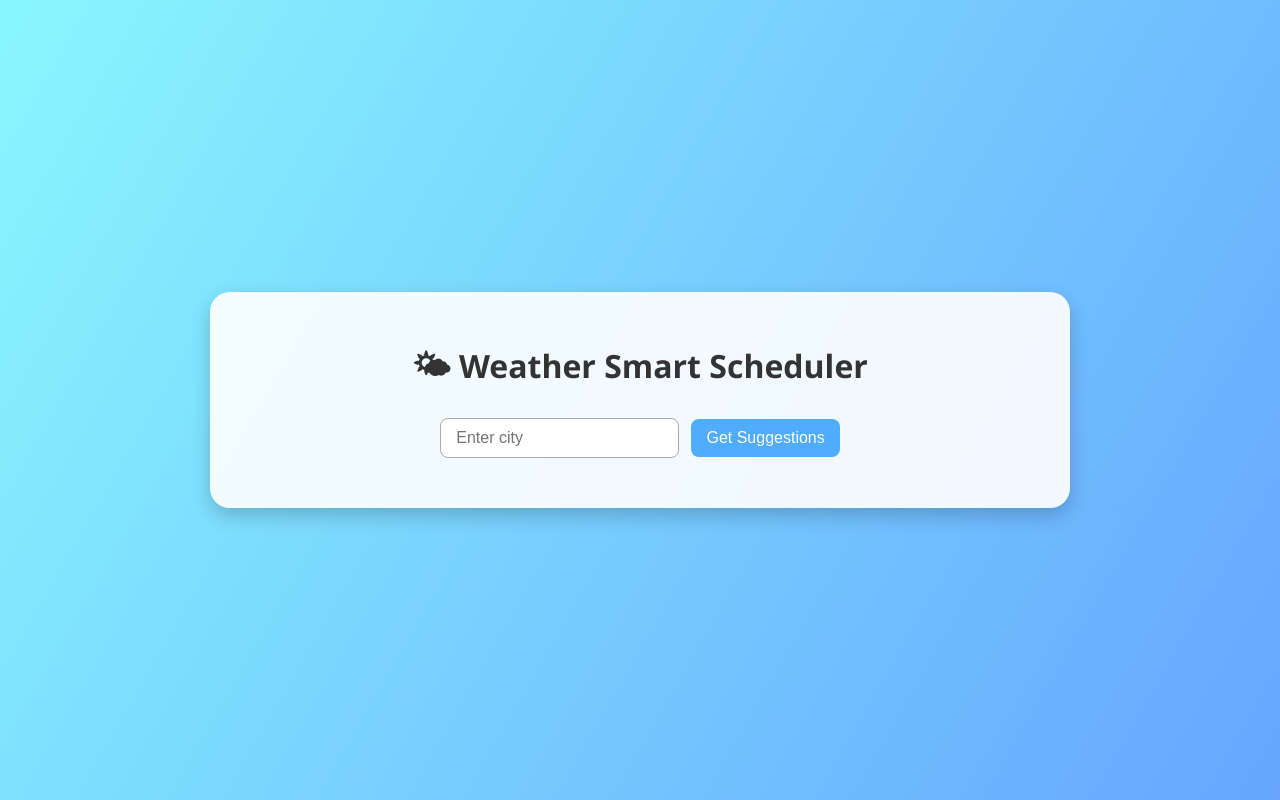
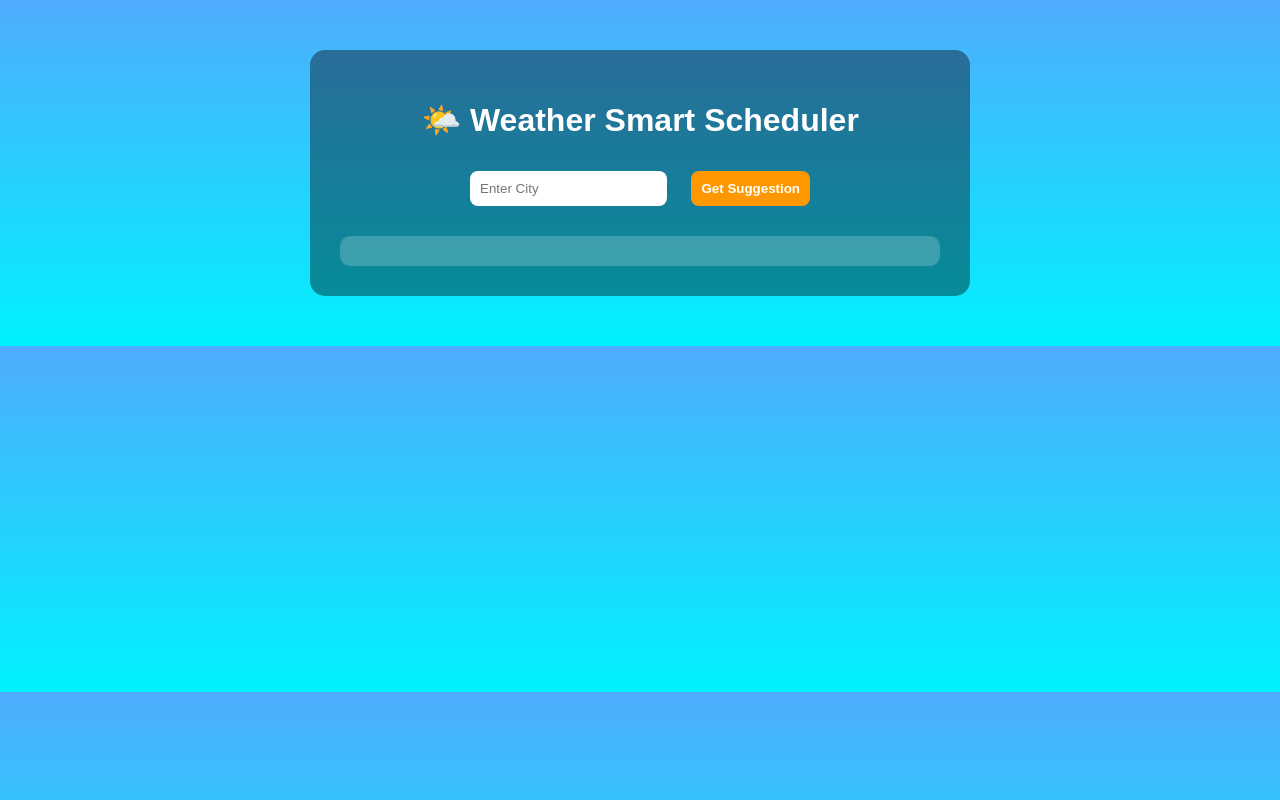
Before and after one commit to Aarya0310/weather-smart-scheduler, a Flask app: page / in a window 1280 px wide. Run offline with Flask 3, Linux system fonts and the light colour scheme.

Commit message:
index.html

```diff
--- a/templates/index.html
+++ b/templates/index.html
@@ -1,140 +1,92 @@
 <!DOCTYPE html>
 <html lang="en">
 <head>
-  <meta charset="UTF-8" />
-  <meta name="viewport" content="width=device-width, initial-scale=1.0" />
+    <meta charset="UTF-8">
+    <meta name="viewport" content="width=device-width, initial-scale=1.0">
     <title>Weather Smart Scheduler</title>
     <style>
         body {
-      font-family: "Segoe UI", Tahoma, Geneva, Verdana, sans-serif;
+            font-family: Arial, sans-serif;
+            background: linear-gradient(to bottom, #4facfe, #00f2fe);
+            color: white;
             margin: 0;
             padding: 0;
-      background: linear-gradient(120deg, #89f7fe, #66a6ff);
-      min-height: 100vh;
-      display: flex;
-      justify-content: center;
-      align-items: center;
-      overflow-x: hidden;
-      animation: bgmove 15s infinite alternate ease-in-out;
-    }
-
-    @keyframes bgmove {
-      from { background-position: left; }
-      to { background-position: right; }
-    }
-
-    .container {
-      background: rgba(255, 255, 255, 0.9);
-      border-radius: 20px;
-      padding: 30px;
-      max-width: 800px;
-      width: 90%;
-      text-align: center;
-      box-shadow: 0 8px 20px rgba(0,0,0,0.2);
-    }
-
-    h1 {
-      margin-bottom: 20px;
-      color: #333;
-      font-size: 2rem;
-    }
-
-    input, button {
-      padding: 10px 15px;
-      font-size: 1rem;
-      border-radius: 8px;
-      border: 1px solid #aaa;
-      outline: none;
-    }
-
-    button {
-      background: #4facfe;
-      color: white;
-      border: none;
-      margin-left: 8px;
-      cursor: pointer;
-      transition: background 0.3s;
-    }
-
-    button:hover {
-      background: #00c6ff;
-    }
-
-    #output {
-      margin-top: 20px;
             text-align: center;
         }
-
-    .card-container {
-      display: flex;
-      gap: 15px;
-      margin-top: 15px;
-      justify-content: center;
-      flex-wrap: wrap;
+        .container {
+            max-width: 600px;
+            margin: 50px auto;
+            background: rgba(0,0,0,0.4);
+            padding: 30px;
+            border-radius: 15px;
         }
-
-    .card {
-      background: white;
-      border-radius: 12px;
-      padding: 15px 20px;
-      box-shadow: 0px 4px 10px rgba(0,0,0,0.15);
-      flex: 1;
-      min-width: 150px;
-      max-width: 220px;
-      transition: transform 0.25s ease, background 0.3s;
+        input, button {
+            padding: 10px;
+            margin: 10px;
+            border-radius: 8px;
+            border: none;
+        }
+        button {
+            background: #ff9800;
+            color: white;
+            font-weight: bold;
             cursor: pointer;
         }
-
-    .card:hover {
-      transform: scale(1.07);
-      background: #f7faff;
+        button:hover {
+            background: #e68900;
+        }
+        #result {
+            margin-top: 20px;
+            padding: 15px;
+            background: rgba(255,255,255,0.2);
+            border-radius: 10px;
         }
     </style>
 </head>
 <body>
     <div class="container">
-    <h1>🌤 Weather Smart Scheduler</h1>
-    <div>
-      <input type="text" id="city" placeholder="Enter city" />
-      <button onclick="getSuggestion()">Get Suggestions</button>
-    </div>
-    <div id="output"></div>
+        <h1>🌤️ Weather Smart Scheduler</h1>
+        <form id="weatherForm">
+            <input type="text" id="city" name="city" placeholder="Enter City" required>
+            <button type="submit">Get Suggestion</button>
+        </form>
+        <div id="result"></div>
     </div>
 
     <script>
-    async function getSuggestion() {
-      const city = document.getElementById("city").value;
-      if (!city) {
-        alert("Please enter a city!");
-        return;
-      }
+        document.getElementById("weatherForm").addEventListener("submit", async function(e) {
+            e.preventDefault();
 
-      const output = document.getElementById("output");
-      output.innerHTML = "<p>Loading...</p>";
+            let city = document.getElementById("city").value;
+
+            let formData = new FormData();
+            formData.append("city", city);
 
             try {
-        const response = await fetch(`/suggest?city=${city}`);
-        const data = await response.json();
+                let response = await fetch("/get_suggestions", {
+                    method: "POST",
+                    body: formData
+                });
 
-        let cards = data.suggestions.map(s => `
-          <div class="card" onclick="alert('You chose: ${s}')">
-            <p>${s}</p>
-          </div>
-        `).join("");
+                let data = await response.json();
 
-        output.innerHTML = `
-          <h2>${data.city}</h2>
-          <p><strong>Weather:</strong> ${data.weather}</p>
-          <p><strong>Temperature:</strong> ${data.temperature} °C</p>
-          <p><strong>AQI:</strong> ${data.aqi}</p>
-          <h3>Suggestions:</h3>
-          <div class="card-container">${cards}</div>
+                if (data.error) {
+                    document.getElementById("result").innerHTML =
+                        `<p style="color:red;">Error: ${data.error}</p>`;
+                } else {
+                    document.getElementById("result").innerHTML = `
+                        <h3>📍 City: ${data.city}</h3>
+                        <p>🌤 Weather: ${data.weather}</p>
+                        <p>🌡 Temperature: ${data.temperature} °C</p>
+                        <p>💨 AQI: ${data.aqi}</p>
+                        <p>✅ Suggestion: <strong>${data.suggestion}</strong></p>
                     `;
+                }
             } catch (err) {
-        output.innerHTML = "<p style='color:red;'>Error fetching suggestions.</p>";
-        console.error(err);
+                document.getElementById("result").innerHTML =
+                    `<p style="color:red;">Error producing suggestion</p>`;
             }
-    }
+        });
     </script>
 </body>
 </html>
```
Lines whose indentation alone changed are shown as unchanged.
